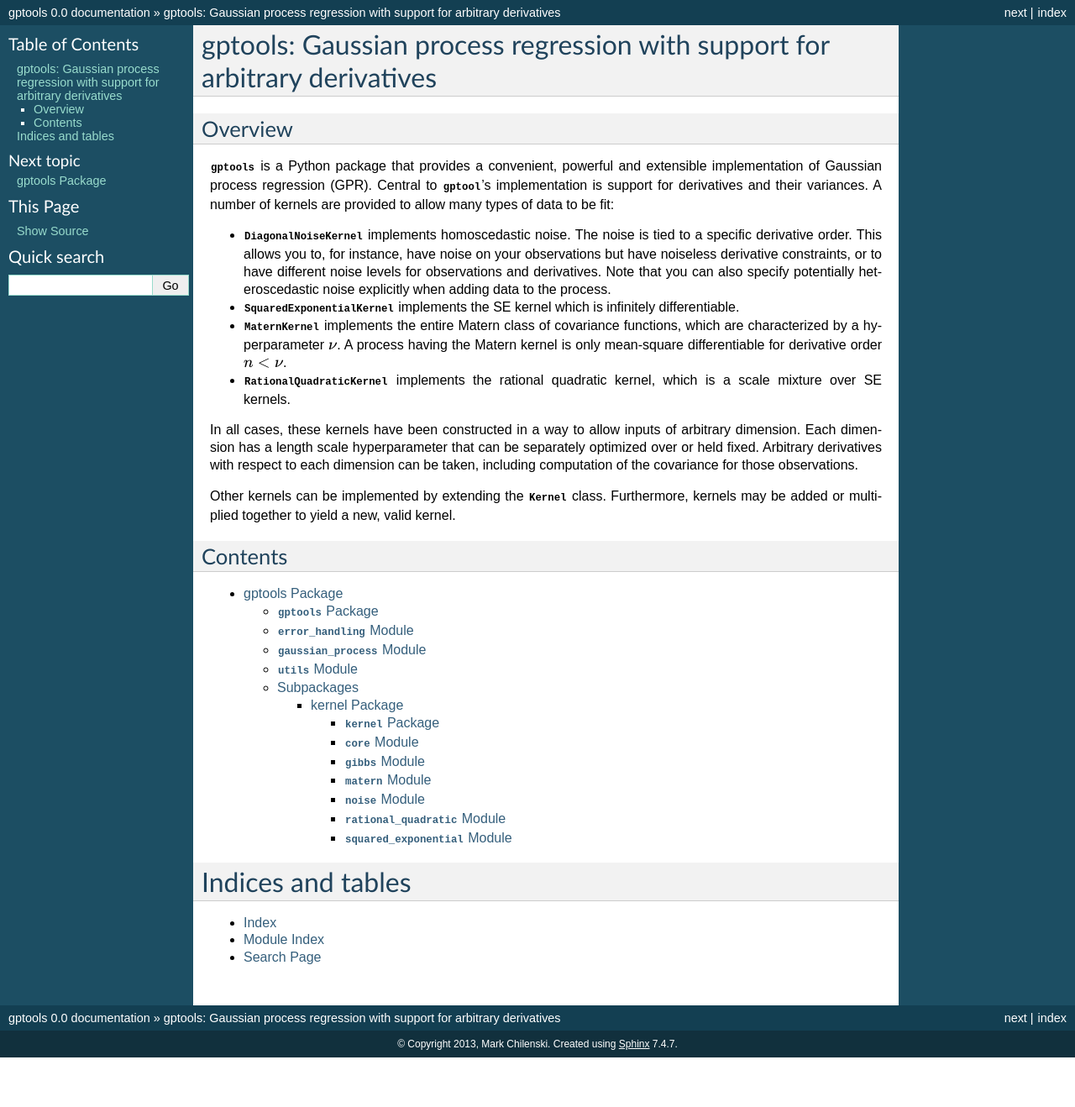
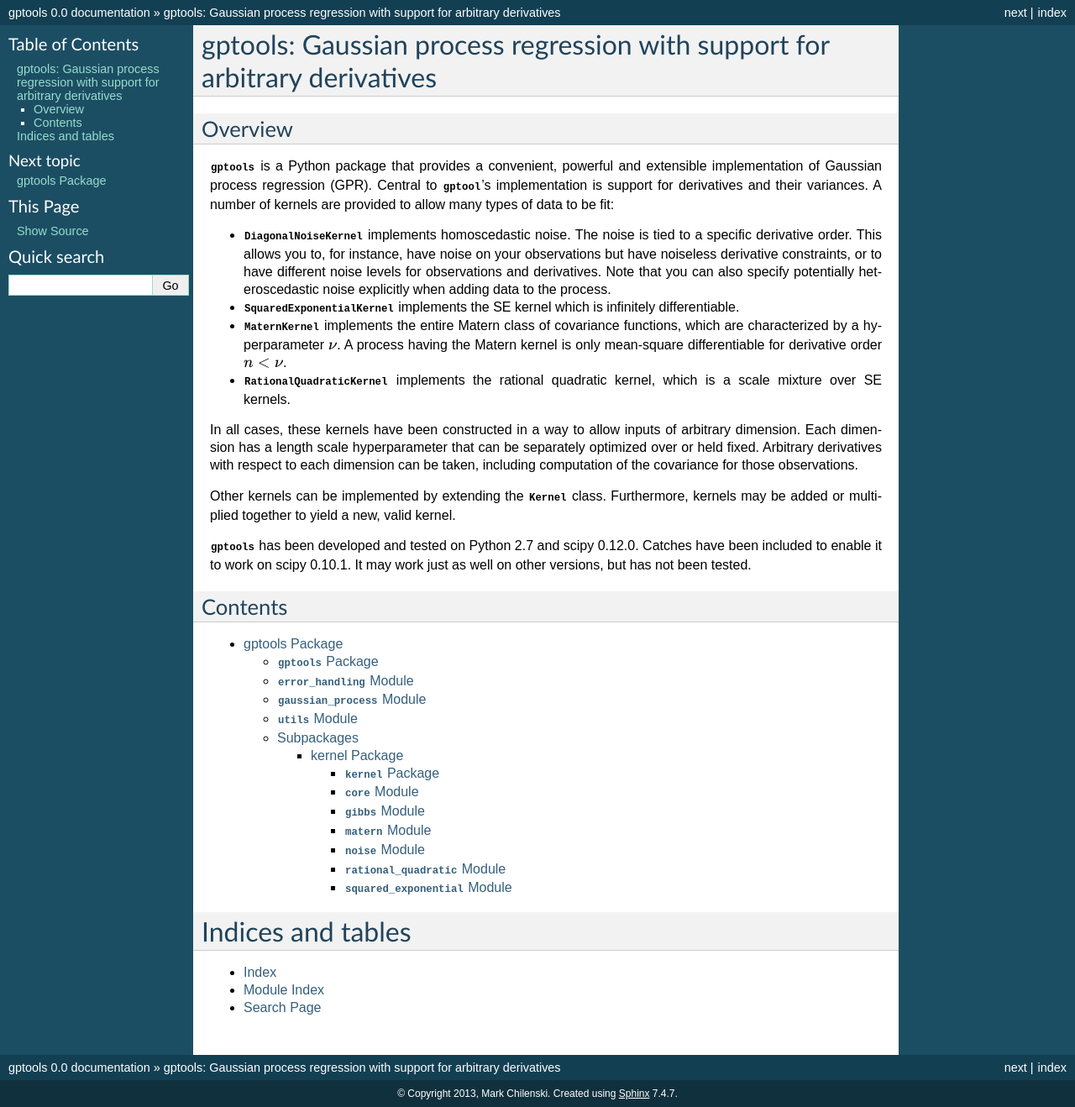
Before and after one commit to markchil/gptools, a Sphinx documentation site: the page built from docs/source/index.rst, in a window 1280 px wide. Shown: the whole page at 84% size. Built offline with Sphinx 7.4.7, drawn with Linux system fonts in a browser that asks for light colours; formulas are drawn with MathJax 3; before the commit the page ends 1259 px from its top, so only the background shows below that.

Commit message:
Update documentation to include Python version information.

```diff
--- a/docs/source/index.rst
+++ b/docs/source/index.rst
@@ -20,6 +20,8 @@ In all cases, these kernels have been constructed in a way to allow inputs of ar
 
 Other kernels can be implemented by extending the :py:class:`~gptools.kernel.core.Kernel` class. Furthermore, kernels may be added or multiplied together to yield a new, valid kernel.
 
+:py:mod:`gptools` has been developed and tested on Python 2.7 and scipy 0.12.0. Catches have been included to enable it to work on scipy 0.10.1. It may work just as well on other versions, but has not been tested.
+
 Contents
 --------
 
```
Also changed, not shown: README.md (+2 -0 lines).
